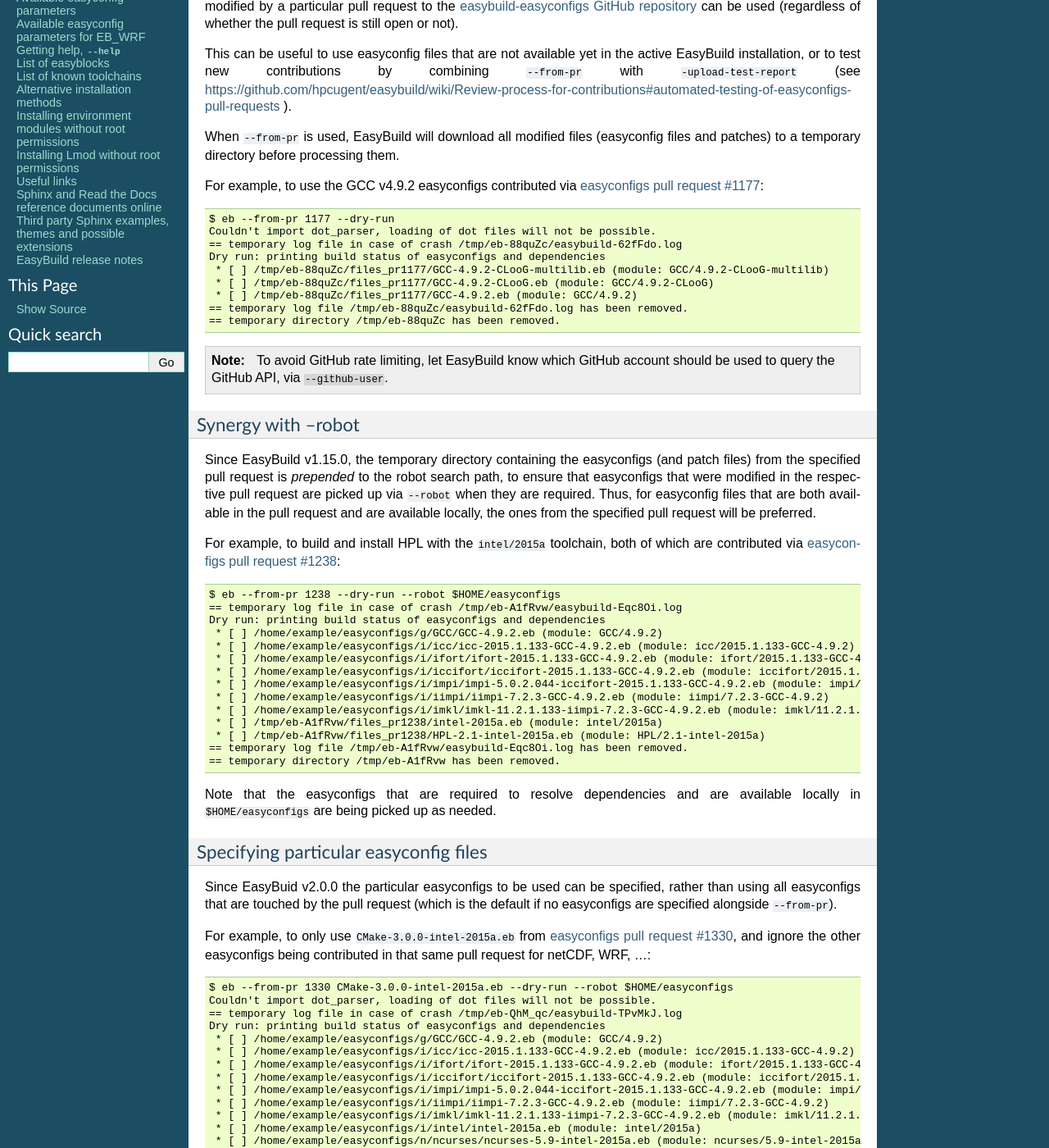
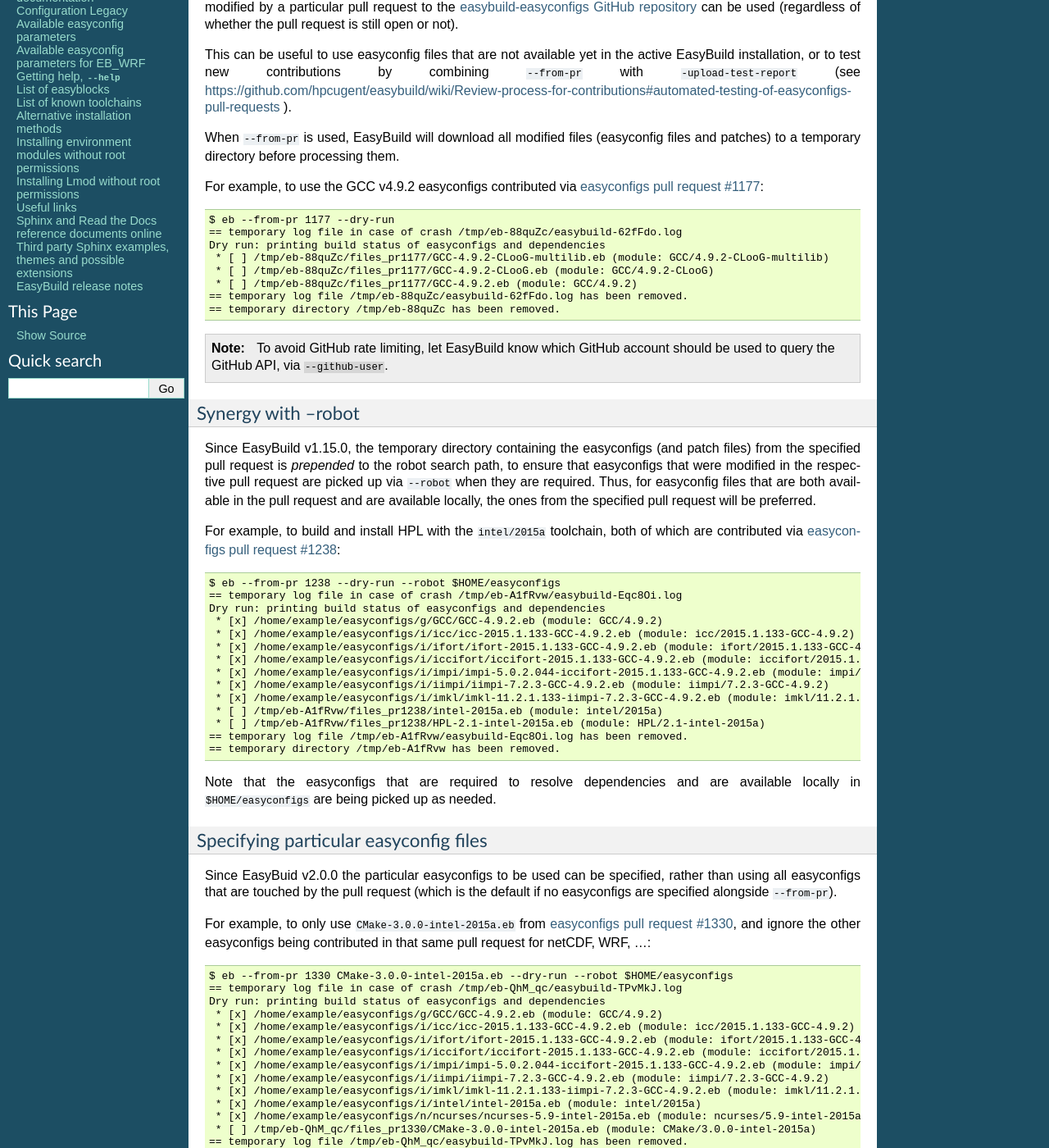
Before and after one commit to easybuilders/easybuild, a Sphinx documentation site: the page built from docs/Integration_with_GitHub.rst, in a window 1280 px wide and 1400 px high, scrolled down 583 px. Shown: the whole window at 82% size. Built offline with Sphinx 7.4.7, drawn with Linux system fonts in a browser that asks for light colours; some of the changed text lies outside the part shown.

Commit message:
stylistic changes

```diff
--- a/docs/Integration_with_GitHub.rst
+++ b/docs/Integration_with_GitHub.rst
@@ -47,7 +47,6 @@
 <https://github.com/hpcugent/easybuild-easyconfigs/pull/1177>`_::
 
     $ eb --from-pr 1177 --dry-run
-    Couldn't import dot_parser, loading of dot files will not be possible.
     == temporary log file in case of crash /tmp/eb-88quZc/easybuild-62fFdo.log
     Dry run: printing build status of easyconfigs and dependencies
      * [ ] /tmp/eb-88quZc/files_pr1177/GCC-4.9.2-CLooG-multilib.eb (module: GCC/4.9.2-CLooG-multilib)
@@ -78,13 +77,13 @@
     $ eb --from-pr 1238 --dry-run --robot $HOME/easyconfigs
     == temporary log file in case of crash /tmp/eb-A1fRvw/easybuild-Eqc8Oi.log
     Dry run: printing build status of easyconfigs and dependencies
-     * [ ] /home/example/easyconfigs/g/GCC/GCC-4.9.2.eb (module: GCC/4.9.2)
-     * [ ] /home/example/easyconfigs/i/icc/icc-2015.1.133-GCC-4.9.2.eb (module: icc/2015.1.133-GCC-4.9.2)
-     * [ ] /home/example/easyconfigs/i/ifort/ifort-2015.1.133-GCC-4.9.2.eb (module: ifort/2015.1.133-GCC-4.9.2)
-     * [ ] /home/example/easyconfigs/i/iccifort/iccifort-2015.1.133-GCC-4.9.2.eb (module: iccifort/2015.1.133-GCC-4.9.2)
-     * [ ] /home/example/easyconfigs/i/impi/impi-5.0.2.044-iccifort-2015.1.133-GCC-4.9.2.eb (module: impi/5.0.2.044-iccifort-2015.1.133-GCC-4.9.2)
-     * [ ] /home/example/easyconfigs/i/iimpi/iimpi-7.2.3-GCC-4.9.2.eb (module: iimpi/7.2.3-GCC-4.9.2)
-     * [ ] /home/example/easyconfigs/i/imkl/imkl-11.2.1.133-iimpi-7.2.3-GCC-4.9.2.eb (module: imkl/11.2.1.133-iimpi-7.2.3-GCC-4.9.2)
+     * [x] /home/example/easyconfigs/g/GCC/GCC-4.9.2.eb (module: GCC/4.9.2)
+     * [x] /home/example/easyconfigs/i/icc/icc-2015.1.133-GCC-4.9.2.eb (module: icc/2015.1.133-GCC-4.9.2)
+     * [x] /home/example/easyconfigs/i/ifort/ifort-2015.1.133-GCC-4.9.2.eb (module: ifort/2015.1.133-GCC-4.9.2)
+     * [x] /home/example/easyconfigs/i/iccifort/iccifort-2015.1.133-GCC-4.9.2.eb (module: iccifort/2015.1.133-GCC-4.9.2)
+     * [x] /home/example/easyconfigs/i/impi/impi-5.0.2.044-iccifort-2015.1.133-GCC-4.9.2.eb (module: impi/5.0.2.044-iccifort-2015.1.133-GCC-4.9.2)
+     * [x] /home/example/easyconfigs/i/iimpi/iimpi-7.2.3-GCC-4.9.2.eb (module: iimpi/7.2.3-GCC-4.9.2)
+     * [x] /home/example/easyconfigs/i/imkl/imkl-11.2.1.133-iimpi-7.2.3-GCC-4.9.2.eb (module: imkl/11.2.1.133-iimpi-7.2.3-GCC-4.9.2)
      * [ ] /tmp/eb-A1fRvw/files_pr1238/intel-2015a.eb (module: intel/2015a)
      * [ ] /tmp/eb-A1fRvw/files_pr1238/HPL-2.1-intel-2015a.eb (module: HPL/2.1-intel-2015a)
     == temporary log file /tmp/eb-A1fRvw/easybuild-Eqc8Oi.log has been removed.
@@ -106,18 +105,17 @@
 in that same pull request for netCDF, WRF, ...::
 
     $ eb --from-pr 1330 CMake-3.0.0-intel-2015a.eb --dry-run --robot $HOME/easyconfigs
-    Couldn't import dot_parser, loading of dot files will not be possible.
     == temporary log file in case of crash /tmp/eb-QhM_qc/easybuild-TPvMkJ.log
     Dry run: printing build status of easyconfigs and dependencies
-     * [ ] /home/example/easyconfigs/g/GCC/GCC-4.9.2.eb (module: GCC/4.9.2)
-     * [ ] /home/example/easyconfigs/i/icc/icc-2015.1.133-GCC-4.9.2.eb (module: icc/2015.1.133-GCC-4.9.2)
-     * [ ] /home/example/easyconfigs/i/ifort/ifort-2015.1.133-GCC-4.9.2.eb (module: ifort/2015.1.133-GCC-4.9.2)
-     * [ ] /home/example/easyconfigs/i/iccifort/iccifort-2015.1.133-GCC-4.9.2.eb (module: iccifort/2015.1.133-GCC-4.9.2)
-     * [ ] /home/example/easyconfigs/i/impi/impi-5.0.2.044-iccifort-2015.1.133-GCC-4.9.2.eb (module: impi/5.0.2.044-iccifort-2015.1.133-GCC-4.9.2)
-     * [ ] /home/example/easyconfigs/i/iimpi/iimpi-7.2.3-GCC-4.9.2.eb (module: iimpi/7.2.3-GCC-4.9.2)
-     * [ ] /home/example/easyconfigs/i/imkl/imkl-11.2.1.133-iimpi-7.2.3-GCC-4.9.2.eb (module: imkl/11.2.1.133-iimpi-7.2.3-GCC-4.9.2)
-     * [ ] /home/example/easyconfigs/i/intel/intel-2015a.eb (module: intel/2015a)
-     * [ ] /home/example/easyconfigs/n/ncurses/ncurses-5.9-intel-2015a.eb (module: ncurses/5.9-intel-2015a)
+     * [x] /home/example/easyconfigs/g/GCC/GCC-4.9.2.eb (module: GCC/4.9.2)
+     * [x] /home/example/easyconfigs/i/icc/icc-2015.1.133-GCC-4.9.2.eb (module: icc/2015.1.133-GCC-4.9.2)
+     * [x] /home/example/easyconfigs/i/ifort/ifort-2015.1.133-GCC-4.9.2.eb (module: ifort/2015.1.133-GCC-4.9.2)
+     * [x] /home/example/easyconfigs/i/iccifort/iccifort-2015.1.133-GCC-4.9.2.eb (module: iccifort/2015.1.133-GCC-4.9.2)
+     * [x] /home/example/easyconfigs/i/impi/impi-5.0.2.044-iccifort-2015.1.133-GCC-4.9.2.eb (module: impi/5.0.2.044-iccifort-2015.1.133-GCC-4.9.2)
+     * [x] /home/example/easyconfigs/i/iimpi/iimpi-7.2.3-GCC-4.9.2.eb (module: iimpi/7.2.3-GCC-4.9.2)
+     * [x] /home/example/easyconfigs/i/imkl/imkl-11.2.1.133-iimpi-7.2.3-GCC-4.9.2.eb (module: imkl/11.2.1.133-iimpi-7.2.3-GCC-4.9.2)
+     * [x] /home/example/easyconfigs/i/intel/intel-2015a.eb (module: intel/2015a)
+     * [x] /home/example/easyconfigs/n/ncurses/ncurses-5.9-intel-2015a.eb (module: ncurses/5.9-intel-2015a)
      * [ ] /tmp/eb-QhM_qc/files_pr1330/CMake-3.0.0-intel-2015a.eb (module: CMake/3.0.0-intel-2015a)
     == temporary log file /tmp/eb-QhM_qc/easybuild-TPvMkJ.log has been removed.
     == temporary directory /tmp/eb-QhM_qc has been removed.
```
Also changed, not shown: other parts of docs/Integration_with_GitHub.rst (+2 -2 lines).
